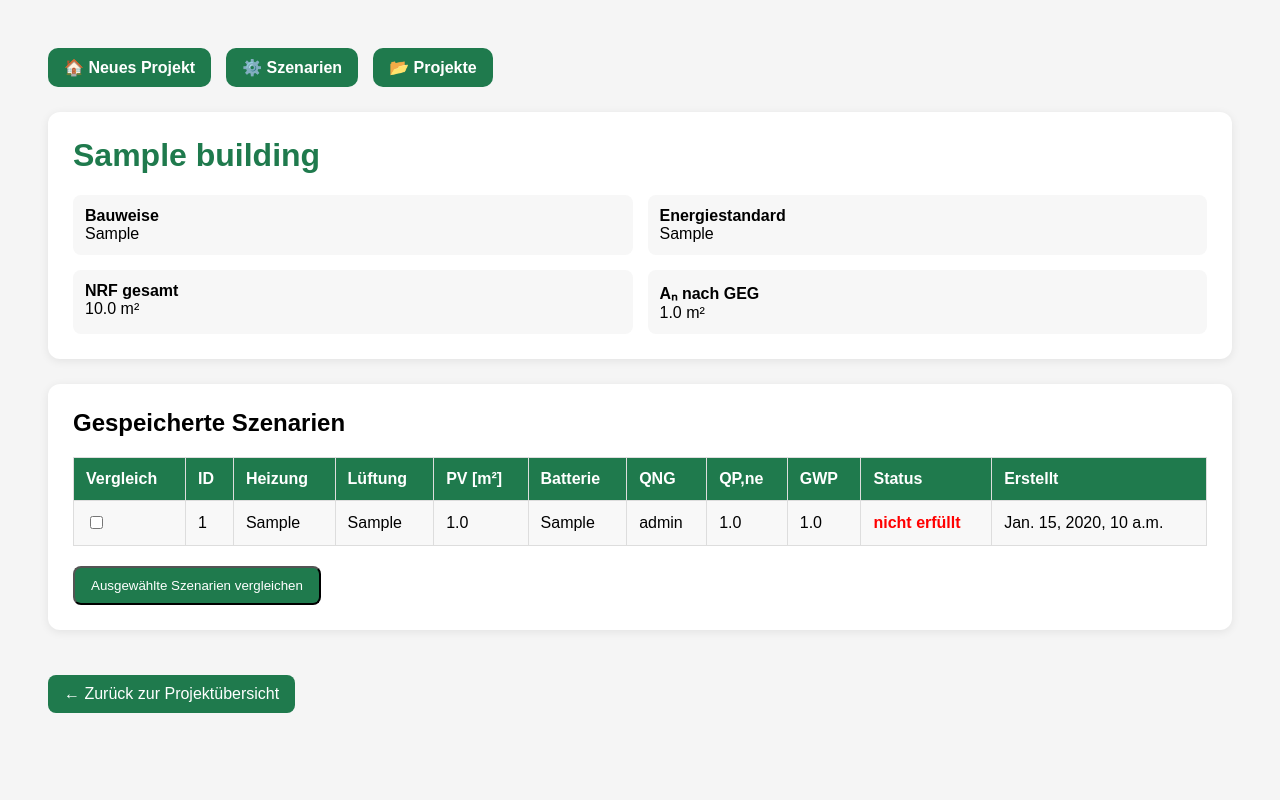
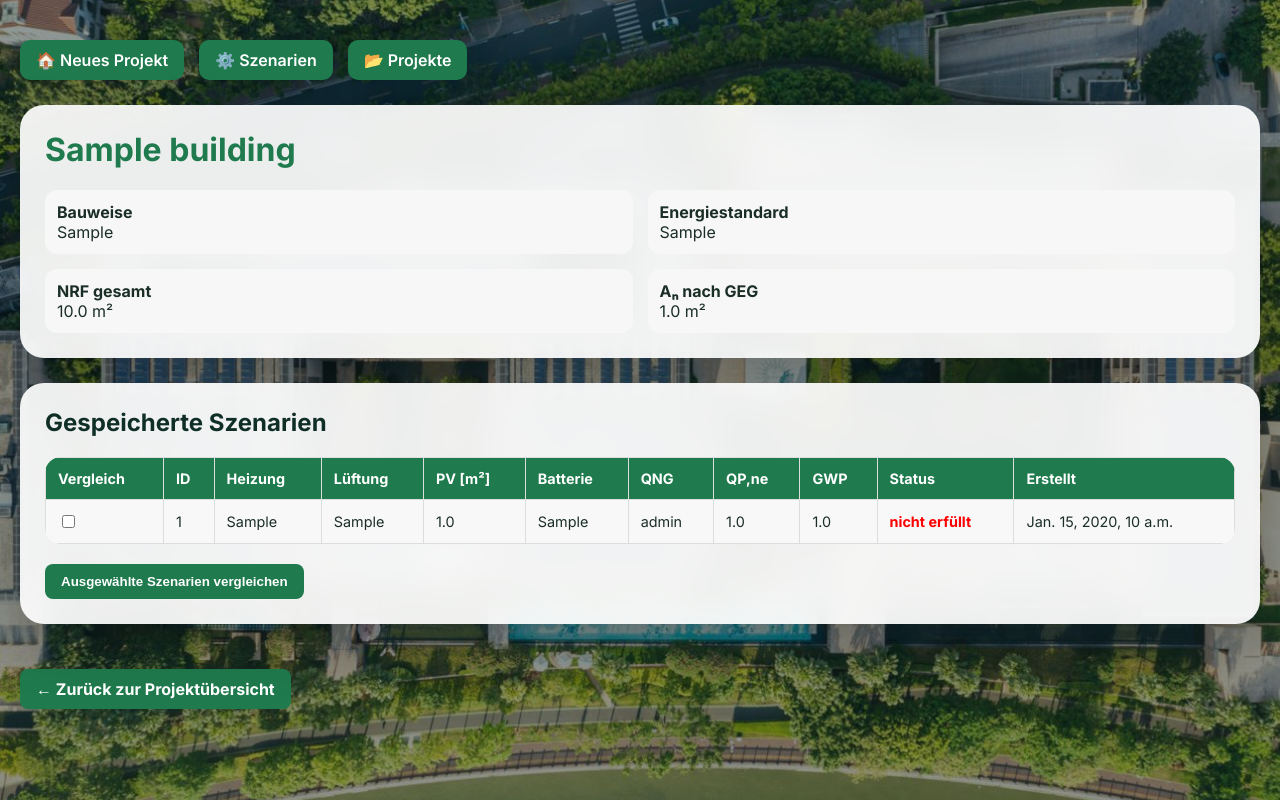
Before and after one commit to DBM-THA/Absch-tzung-der-Geb-ude-kobilanz-nach-QNG, a Django app: page /project/1/ in a window 1280 px wide. Run offline with Django 5.2, Linux system fonts and the light colour scheme; tables that the repository leaves empty hold one stand-in row (values such as "Sample post").

Commit message:
Enhance project_detail.html with new styles and layout
Updated the project detail page with new styles and layout adjustments. Improved the navbar and card components for better visibility and usability.

```diff
--- a/qngapp/templates/qngapp/project_detail.html
+++ b/qngapp/templates/qngapp/project_detail.html
@@ -1,14 +1,38 @@
+{% load static %}
 <!DOCTYPE html>
 <html lang="de">
 <head>
 <meta charset="UTF-8">
 <title>{{ building.project_name }}</title>
 
+<link rel="preconnect" href="https://fonts.googleapis.com">
+<link rel="preconnect" href="https://fonts.gstatic.com" crossorigin>
+<link href="https://fonts.googleapis.com/css2?family=Inter:wght@300;400;500;600;700;800&display=swap" rel="stylesheet">
+
 <style>
+body{
+    font-family: 'Inter', sans-serif;
+    margin: 0;
+    padding: 40px 20px;
+    background:
+        linear-gradient(rgba(10,30,25,0.45), rgba(10,30,25,0.45)),
+        url("{% static 'images/hintergrund.jpg' %}");
+    background-size: cover;
+    background-position: center;
+    background-attachment: fixed;
+    color: #1a2e26;
+}
+
+.page{
+    max-width:1400px;
+    margin:auto;
+}
+
 .navbar{
     display:flex;
     gap:15px;
     margin-bottom:25px;
+    flex-wrap:wrap;
 }
 
 .navbar a{
@@ -24,18 +48,14 @@
 .navbar a:hover{
     background:#16633d;
 }
-body{
-    font-family: Arial, sans-serif;
-    padding:40px;
-    background:#f5f5f5;
-}
 
 .card{
-    background:white;
+    background:rgba(255,255,255,0.92);
+    backdrop-filter:blur(16px);
     padding:25px;
-    border-radius:12px;
+    border-radius:24px;
     margin-bottom:25px;
-    box-shadow:0 2px 10px rgba(0,0,0,0.08);
+    box-shadow:0 20px 50px rgba(0,0,0,0.25);
 }
 
 h1{
@@ -45,18 +65,22 @@ h1{
 
 h2{
     margin-top:0;
+    color:#0f2f26;
 }
 
 table{
     width:100%;
     border-collapse:collapse;
     background:white;
+    border-radius:16px;
+    overflow:hidden;
 }
 
 th,td{
     padding:12px;
     border:1px solid #ddd;
     text-align:left;
+    font-size:0.9rem;
 }
 
 th{
@@ -86,6 +110,9 @@ tr:nth-child(even){
     text-decoration:none;
     border-radius:8px;
     margin-top:20px;
+    border:none;
+    font-weight:700;
+    cursor:pointer;
 }
 
 .button:hover{
@@ -101,32 +128,35 @@ tr:nth-child(even){
 .info-box{
     background:#f7f7f7;
     padding:12px;
-    border-radius:8px;
+    border-radius:12px;
 }
 
+@media (max-width: 900px){
+    .info-grid{
+        grid-template-columns:1fr;
+    }
+
+    table{
+        font-size:0.8rem;
+    }
+}
 </style>
+</head>
 
-</head>
 <body>
+
+<div class="page">
+
     <div class="navbar">
+        <a href="{% url 'building' %}">🏠 Neues Projekt</a>
+        <a href="{% url 'scenario' %}">⚙️ Szenarien</a>
+        <a href="{% url 'projects' %}">📂 Projekte</a>
+    </div>
 
-    <a href="{% url 'building' %}">
-        🏠 Neues Projekt
-    </a>
-    <a href="{% url 'scenario' %}">
-        ⚙️ Szenarien
-    </a>
-    <a href="{% url 'projects' %}">
-        📂 Projekte
-    </a>
-
-</div>
     <div class="card">
-
         <h1>{{ building.project_name }}</h1>
 
         <div class="info-grid">
-
             <div class="info-box">
                 <strong>Bauweise</strong><br>
                 {{ building.building_type }}
@@ -146,18 +176,14 @@ tr:nth-child(even){
                 <strong>Aₙ nach GEG</strong><br>
                 {{ building.an_geg }} m²
             </div>
-
+        </div>
     </div>
 
-</div>
+    <div class="card">
+        <h2>Gespeicherte Szenarien</h2>
 
-
-<div class="card">
-
-    <h2>Gespeicherte Szenarien</h2>
         <form method="get" action="{% url 'compare_scenarios' building.id %}">
             <table>
-
                 <tr>
                     <th>Vergleich</th>
                     <th>ID</th>
@@ -209,18 +235,19 @@ tr:nth-child(even){
                     <td colspan="11">Noch keine Szenarien gespeichert.</td>
                 </tr>
                 {% endfor %}
+            </table>
 
-</table>
             <button class="button" type="submit">
                 Ausgewählte Szenarien vergleichen
             </button>
         </form>
     </div>
 
-
     <a class="button" href="{% url 'projects' %}">
         ← Zurück zur Projektübersicht
     </a>
 
+</div>
+
 </body>
 </html>
```
Lines whose indentation alone changed are shown as unchanged.
